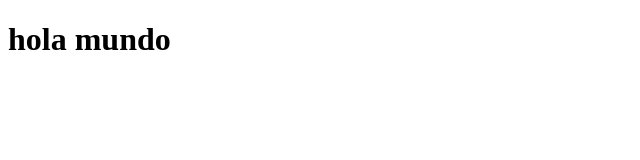
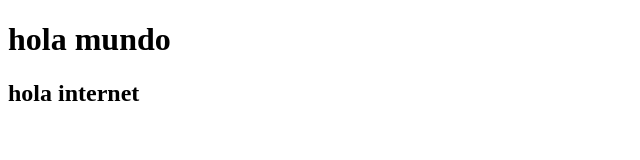
Before and after one commit to alberto24rod/pag_test, a plain HTML site: page index.html in a window 1280 px wide. Shown: the whole page, without its empty margins (0-640 px from the left). Drawn offline with Linux system fonts and the light colour scheme.

Commit message:
se agrego parrafo

```diff
--- a/index.html
+++ b/index.html
@@ -7,5 +7,6 @@
 </head>
 <body>
     <h1>hola mundo</h1>
+    <h2>hola internet</h2>
 </body>
 </html>
```
